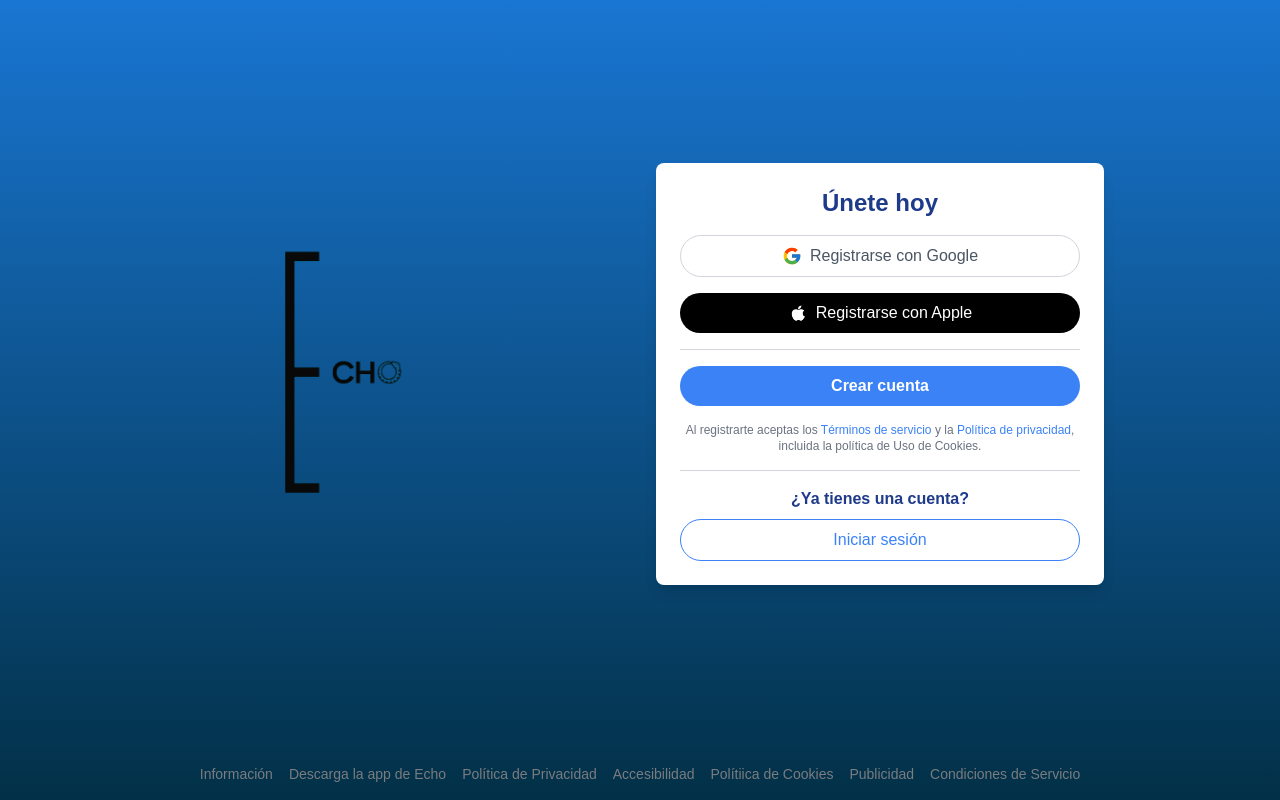
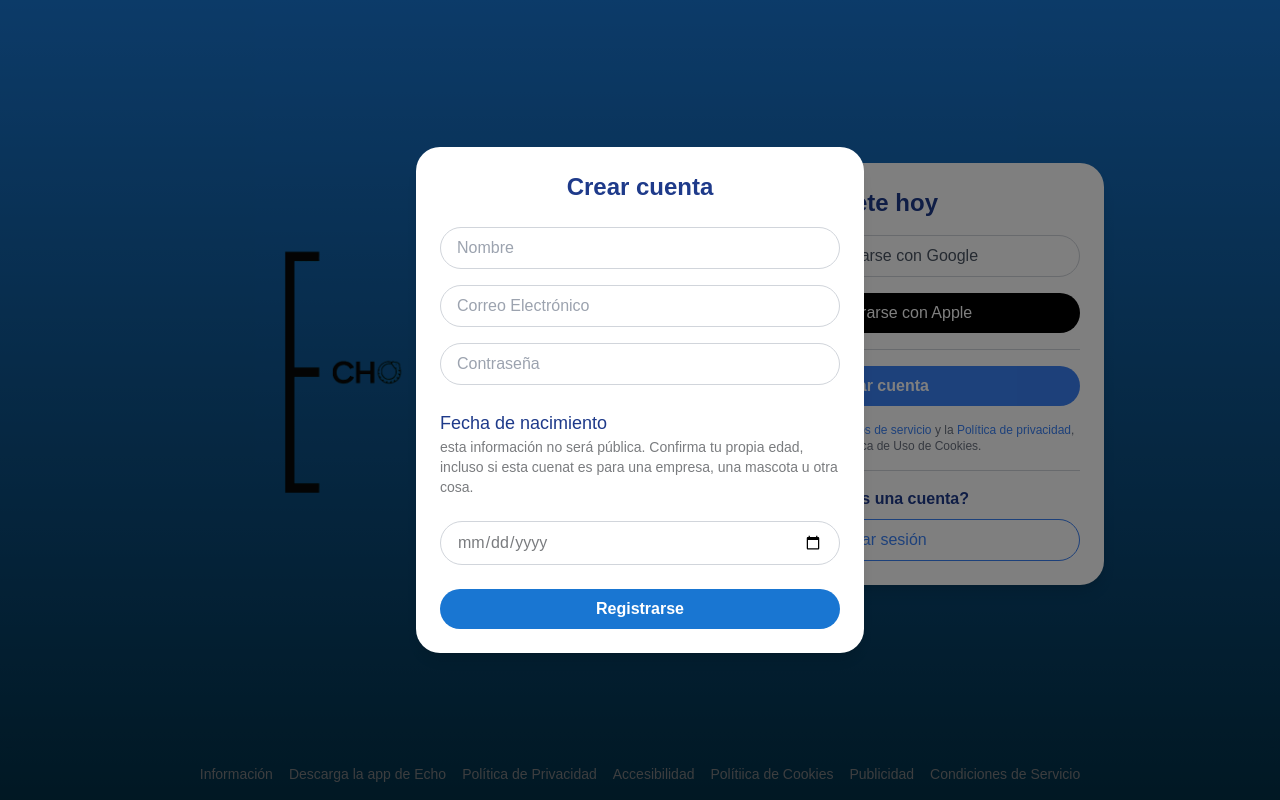
Before and after one commit to abrahamr110/Echo-App, a Next.js app: page /login in a window 1280 px wide. Both pictures are taken after a click on the button "Crear cuenta". Built offline with nearby package versions, Linux system fonts and the light colour scheme.

Commit message:
modales de iniciar sesion y registro

```diff
--- a/app/components/form.jsx
+++ b/app/components/form.jsx
@@ -1,7 +1,16 @@
+"use client";
+
+import { useState } from "react";
+import { ModalRegister } from "./modalRegister";
+import { ModalIniciarSesion } from "./modalIniciarSesion";
+
 export const Form = () => {
+    const [modalRegister, setModalRegister] = useState(false);
+    const [modalIniciarSesion, setModalIniciarSesion] = useState(false);
+
     return (
         <div className="flex flex-col items-center justify-center text-white">
-            <div className="bg-white p-6 rounded-lg shadow-lg w-full max-w-md">
+            <div className="bg-white p-6 rounded-3xl shadow-lg w-full max-w-md">
                 <h1 className="text-2xl font-bold text-center text-blue-900 mb-4">
                     Únete hoy
                 </h1>
@@ -24,7 +33,12 @@ export const Form = () => {
                     <hr className="border-gray-300" />
                 </div>
 
-                <button className="w-full bg-blue-500 text-white rounded-full py-2 font-bold hover:bg-blue-600">
+                <button
+                    className="w-full bg-blue-500 text-white rounded-full py-2 font-bold hover:bg-blue-600"
+                    onClick={() => {
+                        setModalRegister(true);
+                    }}
+                >
                     Crear cuenta
                 </button>
 
@@ -45,10 +59,31 @@ export const Form = () => {
                 <p className="text-center text-blue-900 font-semibold mb-2">
                     ¿Ya tienes una cuenta?
                 </p>
-                <button className="w-full border border-blue-500 text-blue-500 rounded-full py-2 hover:bg-blue-50">
+                <button
+                    className="w-full border border-blue-500 text-blue-500 rounded-full py-2 hover:bg-blue-50"
+                    onClick={() => {
+                        setModalIniciarSesion(true);
+                    }}
+                >
                     Iniciar sesión
                 </button>
             </div>
+
+            {modalRegister && (
+                <ModalRegister
+                    onClose={() => {
+                        setModalRegister(false);
+                    }}
+                />
+            )}
+
+            {modalIniciarSesion && (
+                <ModalIniciarSesion
+                    onClose={() => {
+                        setModalIniciarSesion(false);
+                    }}
+                />
+            )}
         </div>
     );
 };
--- /dev/null
+++ b/app/components/modalIniciarSesion.jsx
@@ -0,0 +1,35 @@
+export const ModalIniciarSesion = ({ onClose }) => {
+    return (
+        <div className="fixed inset-0 z-50 flex items-center justify-center bg-black bg-opacity-50">
+            <div className="bg-white p-6 rounded-3xl shadow-lg w-full max-w-md">
+                <h1 className="text-2xl font-bold text-center text-blue-900 mb-6">
+                    Iniciar sesión
+                </h1>
+                <form>
+                    <div className="mb-4">
+                        <input
+                            type="email"
+                            placeholder="Correo Electrónico"
+                            className="w-full border border-gray-300 rounded-3xl px-4 py-2 focus:outline-none focus:ring focus:ring-blue-300"
+                        />
+                    </div>
+
+                    <div className="mb-6">
+                        <input
+                            type="password"
+                            placeholder="Contraseña"
+                            className="w-full border border-gray-300 rounded-3xl px-4 py-2 focus:outline-none focus:ring focus:ring-blue-300"
+                        />
+                    </div>
+
+                    <button
+                        type="submit"
+                        className="w-full bg-[#1976D2] text-white rounded-3xl py-2 font-bold hover:bg-blue-300 transition"
+                    >
+                        Iniciar sesión
+                    </button>
+                </form>
+            </div>
+        </div>
+    );
+};
--- /dev/null
+++ b/app/components/modalRegister.jsx
@@ -0,0 +1,59 @@
+export const ModalRegister = ({ onClose }) => {
+    return (
+        <div className="fixed inset-0 z-50 flex items-center justify-center bg-black bg-opacity-50">
+            <div className="bg-white p-6 rounded-3xl shadow-lg w-full max-w-md">
+                <h1 className="text-2xl font-bold text-center text-blue-900 mb-6">
+                    Crear cuenta
+                </h1>
+                <form>
+                    <div className="mb-4">
+                        <input
+                            type="text"
+                            placeholder="Nombre"
+                            className="w-full border border-gray-300 rounded-3xl px-4 py-2 focus:outline-none focus:ring focus:ring-blue-300"
+                        />
+                    </div>
+
+                    <div className="mb-4">
+                        <input
+                            type="email"
+                            placeholder="Correo Electrónico"
+                            className="w-full border border-gray-300 rounded-3xl px-4 py-2 focus:outline-none focus:ring focus:ring-blue-300"
+                        />
+                    </div>
+
+                    <div className="mb-6">
+                        <input
+                            type="password"
+                            placeholder="Contraseña"
+                            className="w-full border border-gray-300 rounded-3xl px-4 py-2 focus:outline-none focus:ring focus:ring-blue-300"
+                        />
+                    </div>
+
+                    <div className="mb-6">
+                        <p className="text-blue-900 text-lg">
+                            Fecha de nacimiento
+                        </p>
+                        <p className="text-[#7A7C7F] text-sm mb-6">
+                            esta información no será pública. Confirma tu propia
+                            edad, incluso si esta cuenat es para una empresa,
+                            una mascota u otra cosa.
+                        </p>
+                        <input
+                            type="date"
+                            placeholder="Fecha de nacimiento"
+                            className="w-full text-[#7A7C7F] border border-gray-300 rounded-3xl px-4 py-2 focus:outline-none focus:ring focus:ring-blue-300"
+                        />
+                    </div>
+
+                    <button
+                        type="submit"
+                        className="w-full bg-[#1976D2] text-white rounded-3xl py-2 font-bold hover:bg-blue-300 transition"
+                    >
+                        Registrarse
+                    </button>
+                </form>
+            </div>
+        </div>
+    );
+};
--- a/app/login/page.jsx
+++ b/app/login/page.jsx
@@ -15,7 +15,6 @@ export default function Login() {
                             height={1000}
                         />
                     </div>
-
                     <Form />
                 </div>
             </div>
```
